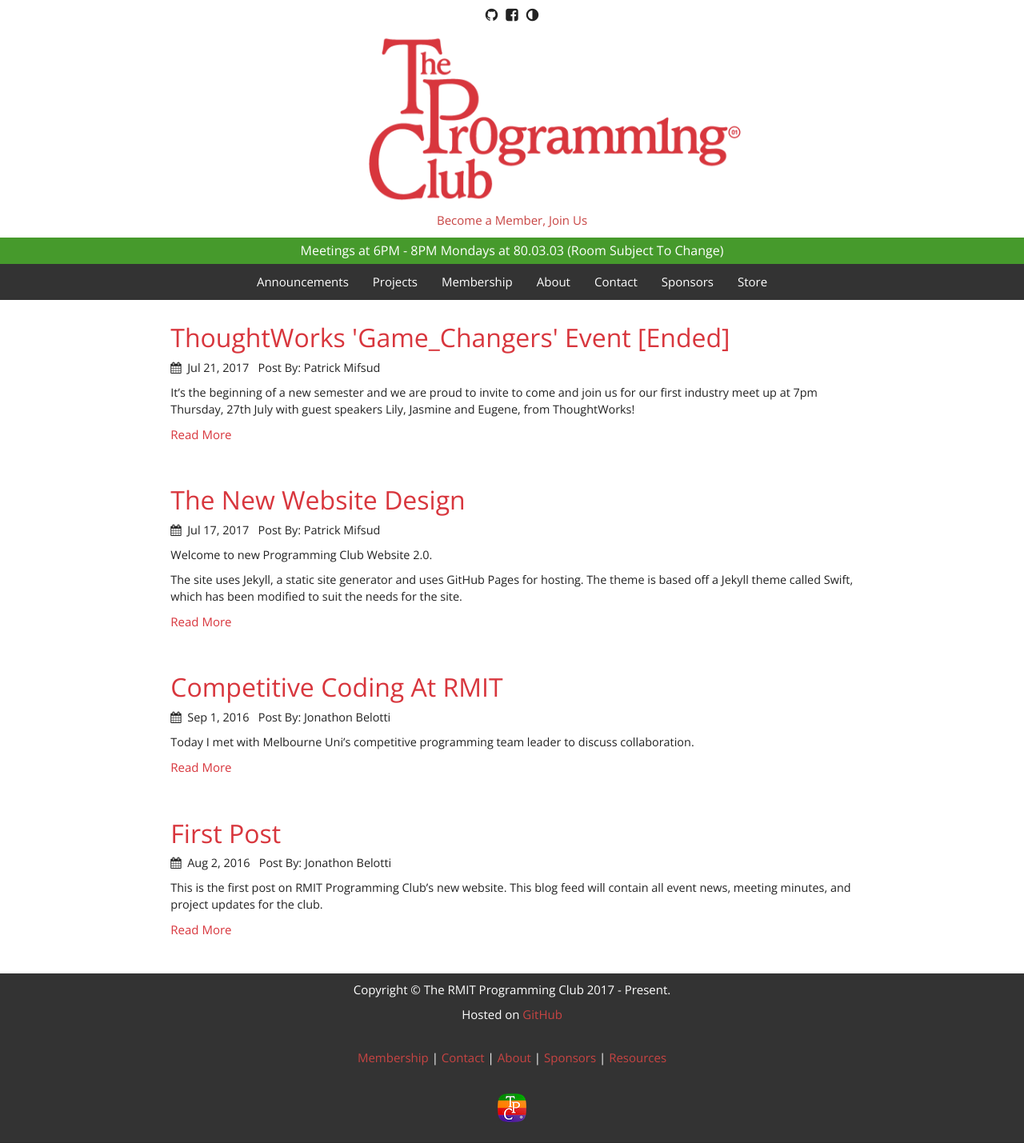
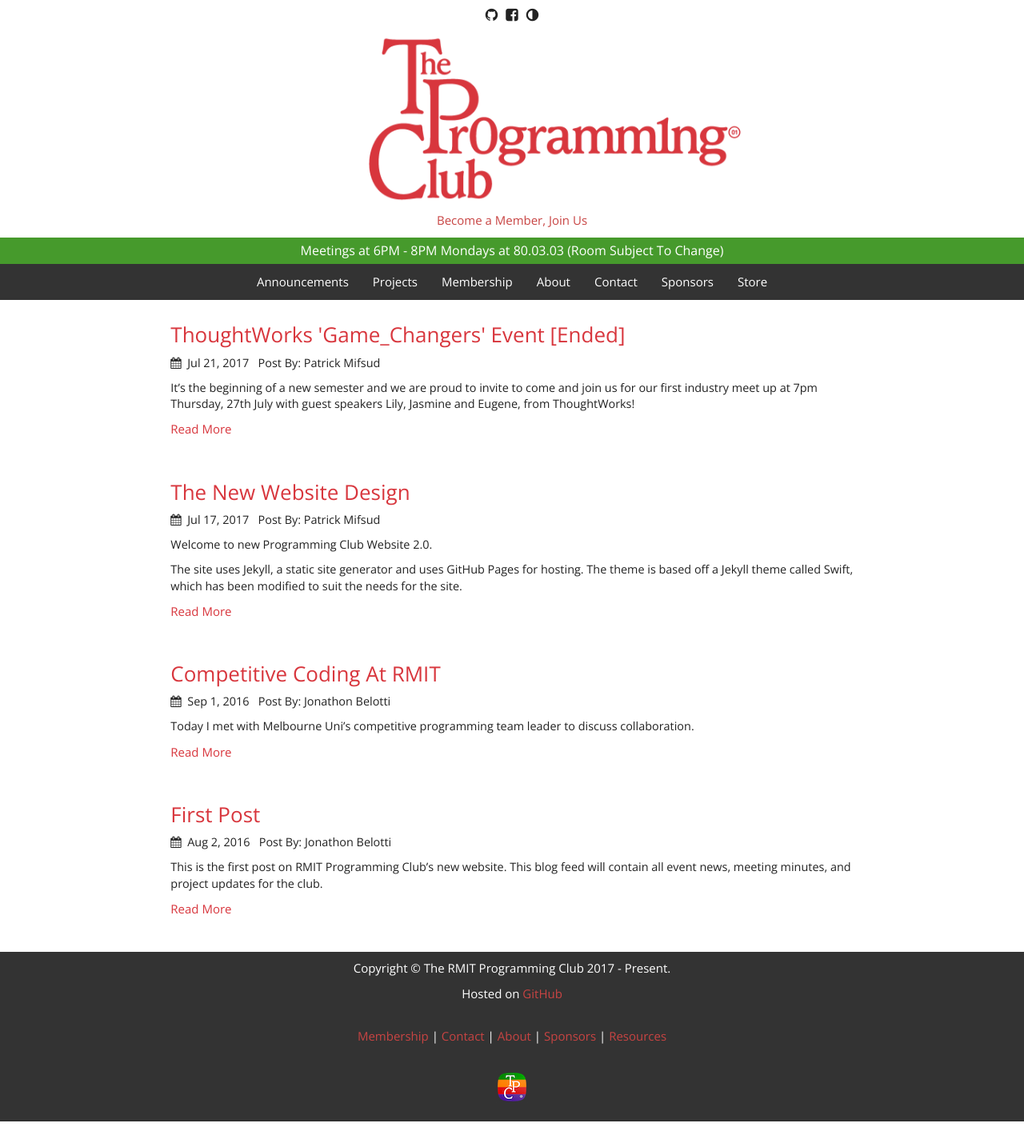
Before and after one commit to rmit-programming-club/rmit-programming-club.github.io, a Jekyll site: the page built from index.html, in a window 1280 px wide. Shown: the whole page at 80% size. Built offline with Jekyll 4.4.1, drawn with Linux system fonts in a browser that asks for light colours; nearby versions of some CDN libraries; after the commit the page ends 1402 px from its top, so only the background shows below that.

Commit message:
Adjust Heading Sizes

```diff
--- a/_layouts/page.html
+++ b/_layouts/page.html
@@ -1,7 +1,7 @@
 ---
 layout: default
 ---
-	    <h2>{{ page.title }}</h1>
+	    <h2>{{ page.title }}</h2>
 	  	<article class="blog-post-small blog-post-content">
 	    	{{ content }}
 	  	</article>
--- a/index.html
+++ b/index.html
@@ -8,7 +8,7 @@
               <!-- Blog Post Links -->
               <div class="blog-post-small">
                 {% for post in site.posts %}
-                  <h2><a href="{{ post.url | prepend: site.baseurl }}">{{ post.title }}</a></h2>
+                  <h3><a href="{{ post.url | prepend: site.baseurl }}">{{ post.title }}</a></h2>
                   <p><i class="fa fa-calendar"></i> &nbsp;{{ post.date | date: "%b %-d, %Y" }} &nbsp; Post By: {{post.author}}</p>
                   {% if post.content contains '<!-- more -->' %}
                     <p>{{ post.content | split:'<!-- more -->' | first }}
```
